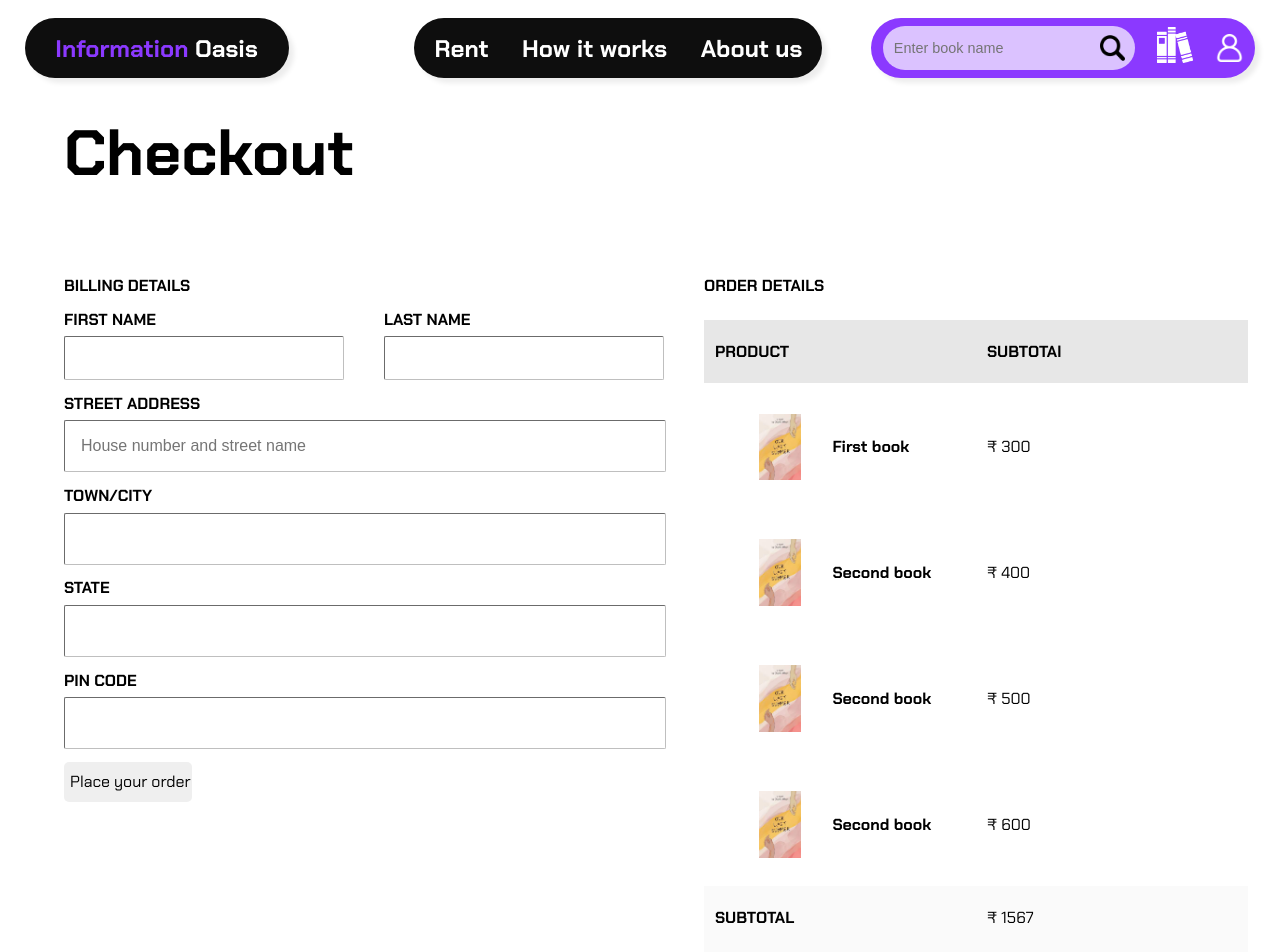
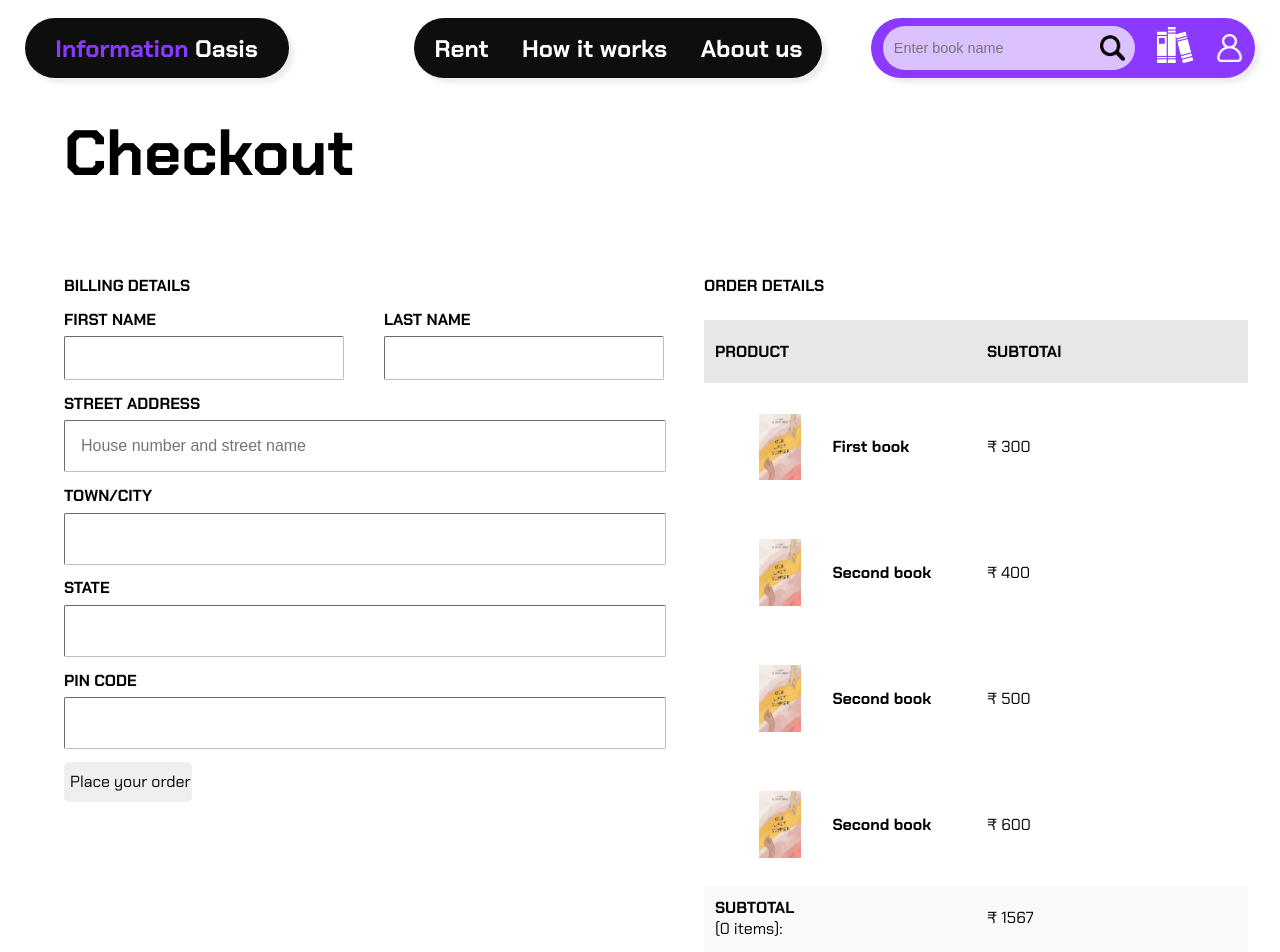
Before and after one commit to rohithc123/library, a React (Create React App) app: page /checkout in a window 1280 px wide. Shown: the top 952 px of the page. Built offline with nearby package versions, Linux system fonts and the light colour scheme.

Commit message:
Added calculating basket total

```diff
--- a/src/components/Checkout.js
+++ b/src/components/Checkout.js
@@ -1,8 +1,9 @@
 import React from "react";
 import CheckoutCard from "./CheckoutCard";
 import "../styles/checkout.css";
+import CurrencyFormat from "react-currency-format";
+
 import icon from "../images/bookcover.jfif";
-
 
 function Checkout() {
   return (
@@ -75,24 +76,44 @@ function Checkout() {
         </div>
         <div className="order-details">
           <div className="order-header">ORDER DETAILS</div>
-          <div className="order-indi-section" style={{marginTop:"3.8%"}}>
+          <div className="order-indi-section" style={{ marginTop: "3.8%" }}>
             <div className="order-left-section">PRODUCT</div>
-            <div className="order-right-section" style={{fontWeight:"700"}}>SUBTOTAl</div>
+            <div className="order-right-section" style={{ fontWeight: "700" }}>
+              SUBTOTAl
+            </div>
           </div>
-          <CheckoutCard title='First book' price='300' image={icon}/>
-          <CheckoutCard title='Second book' price='400' image={icon}/>
-          <CheckoutCard title='Second book' price='500' image={icon}/>
-          <CheckoutCard title='Second book' price='600' image={icon}/>
+          <CheckoutCard title="First book" price="300" image={icon} />
+          <CheckoutCard title="Second book" price="400" image={icon} />
+          <CheckoutCard title="Second book" price="500" image={icon} />
+          <CheckoutCard title="Second book" price="600" image={icon} />
 
-          <div className="order-indi-section" style={{backgroundColor:"rgba(161, 161, 161,0.05)"}} >
-            <div className="order-left-section">SUBTOTAL</div>
-            <div className="order-right-section">&#8377; 1567</div>
-          </div>
-          <div className="order-indi-section" style={{backgroundColor:"rgba(161, 161, 161,0.05)"}} >
+          <CurrencyFormat
+            renderText={(value) => (
+              <div
+                className="order-indi-section"
+                style={{ backgroundColor: "rgba(161, 161, 161,0.05)" }}
+              >
+                <div className="order-left-section">
+                  SUBTOTAL
+                  <div style={{fontWeight:"400"}}>(0 items): </div>
+                </div>
+                <div className="order-right-section">&#8377; 1567</div>
+              </div>
+            )}
+            decimalScale={2}
+            // value={GetBasketTotal(basket)}
+            displayType={"text"}
+            thousandSeparator={true}
+            prefix={"₹"}
+          />
+          <div
+            className="order-indi-section"
+            style={{ backgroundColor: "rgba(161, 161, 161,0.05)" }}
+          >
             <div className="order-left-section">SHIPPING</div>
             <div className="order-right-section">&#8377;75</div>
           </div>
-          <div className="order-indi-section"  >
+          <div className="order-indi-section">
             <div className="order-left-section">TOTAL</div>
             <div className="order-right-section">&#8377;1642</div>
           </div>
```
